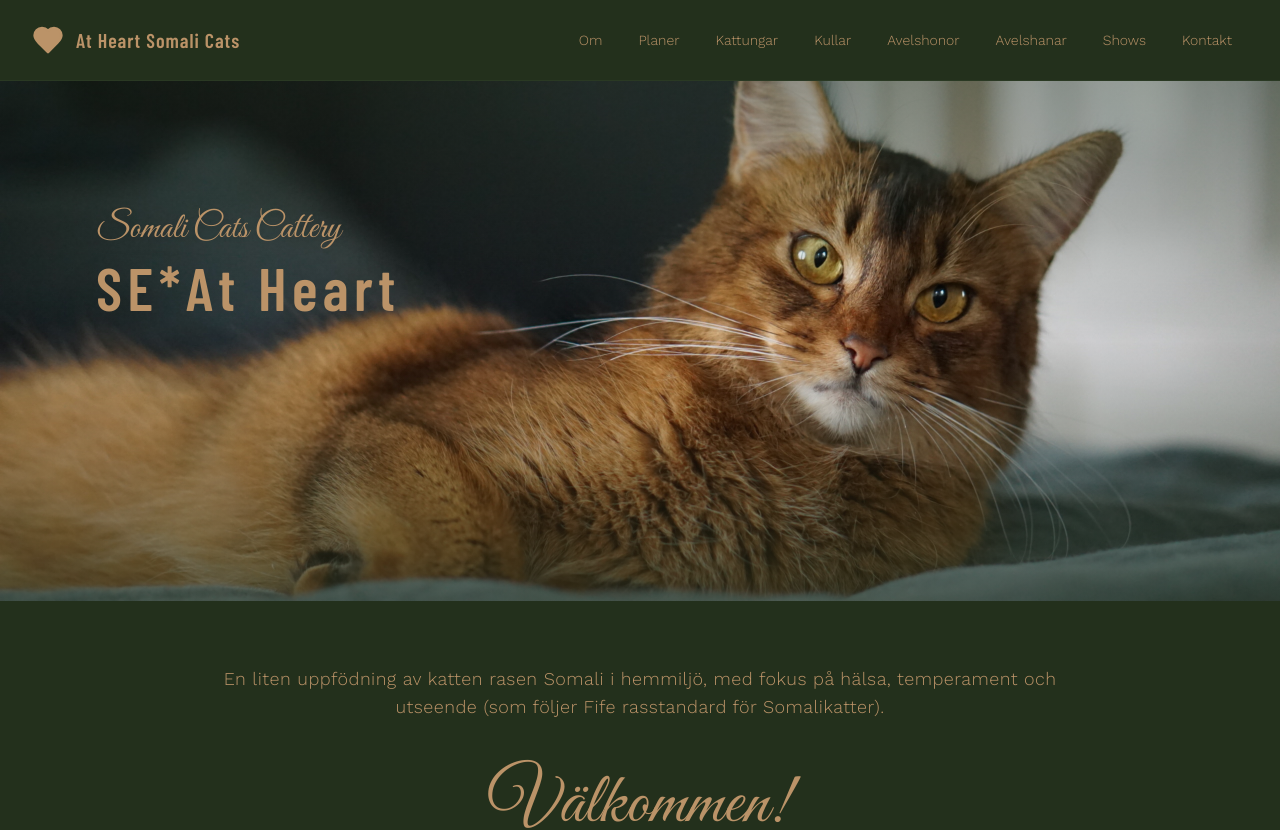
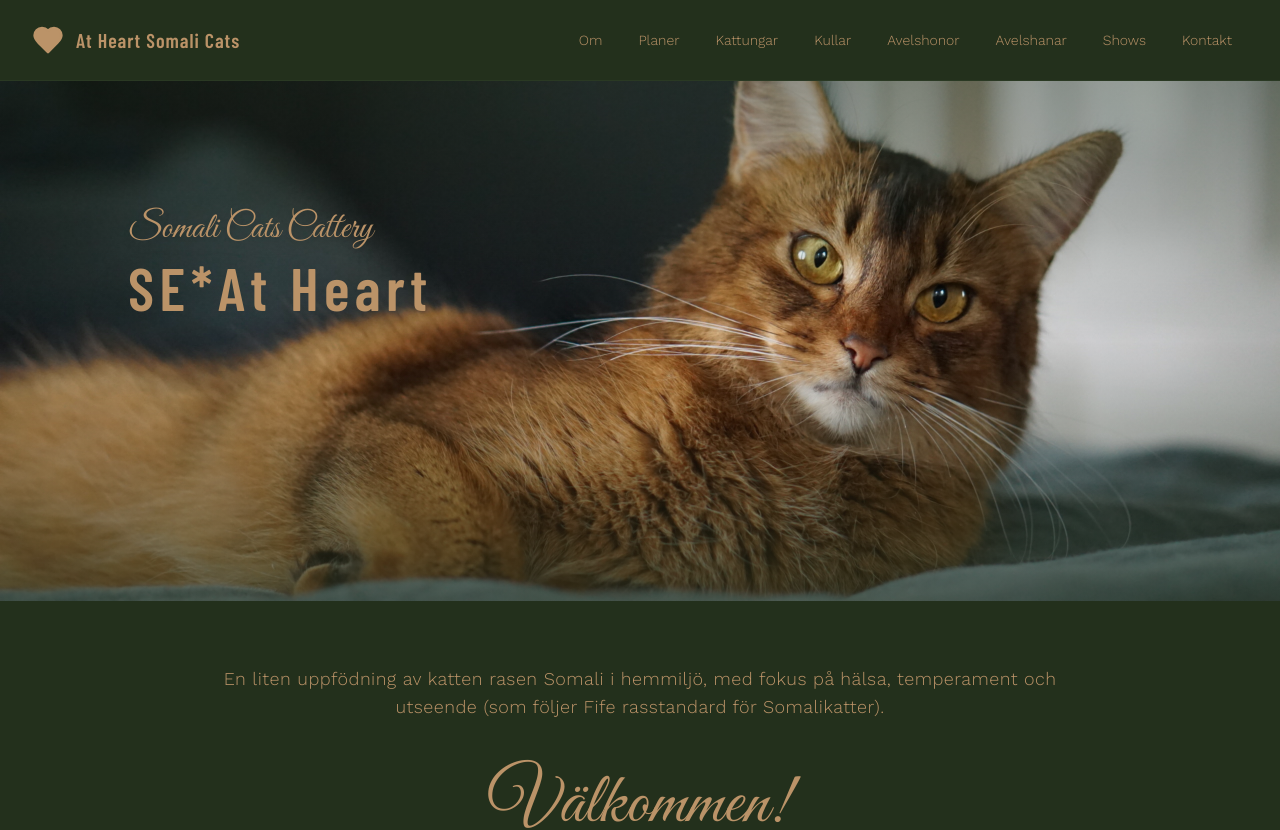
Before and after one commit to swartbergs/at-heart-somali, a React (Vite) app: page / in a window 1280 px wide. Shown: the top 830 px of the page. Built offline with nearby package versions, Linux system fonts and the light colour scheme; the HTML template or start-up script is replaced by a standard one.

Commit message:
Adjust hero text position

```diff
--- a/src/components/Hero.tsx
+++ b/src/components/Hero.tsx
@@ -17,7 +17,7 @@ export const Hero = () => {
       />
 
       {/* Hero Content */}
-      <div className="relative z-10 pl-8 md:pl-16 lg:pl-24 self-start pt-24 md:pt-32">
+      <div className="relative z-10 pl-16 md:pl-24 lg:pl-32 self-start pt-24 md:pt-32">
         {/* Decorative overline */}
         <p className="font-script text-3xl md:text-4xl text-brand-gold mb-2 drop-shadow-lg">
           Somali Cats Cattery
```
